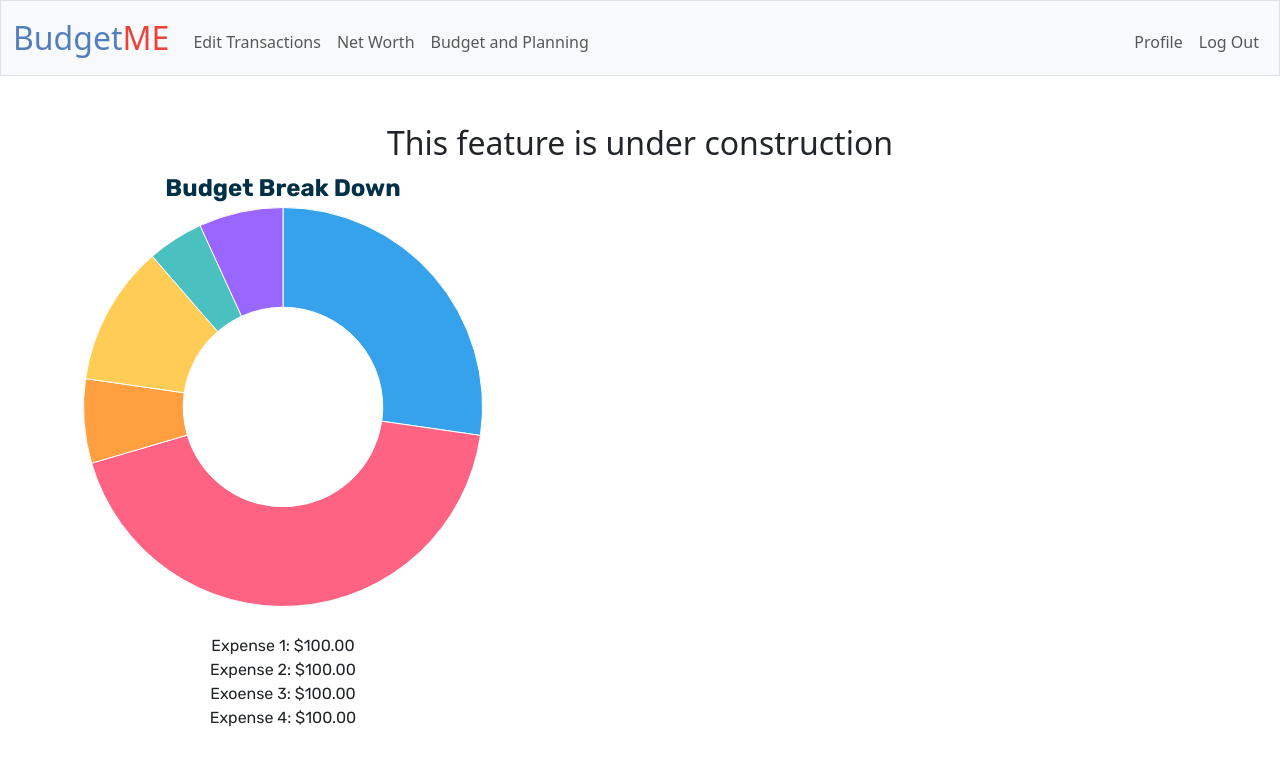
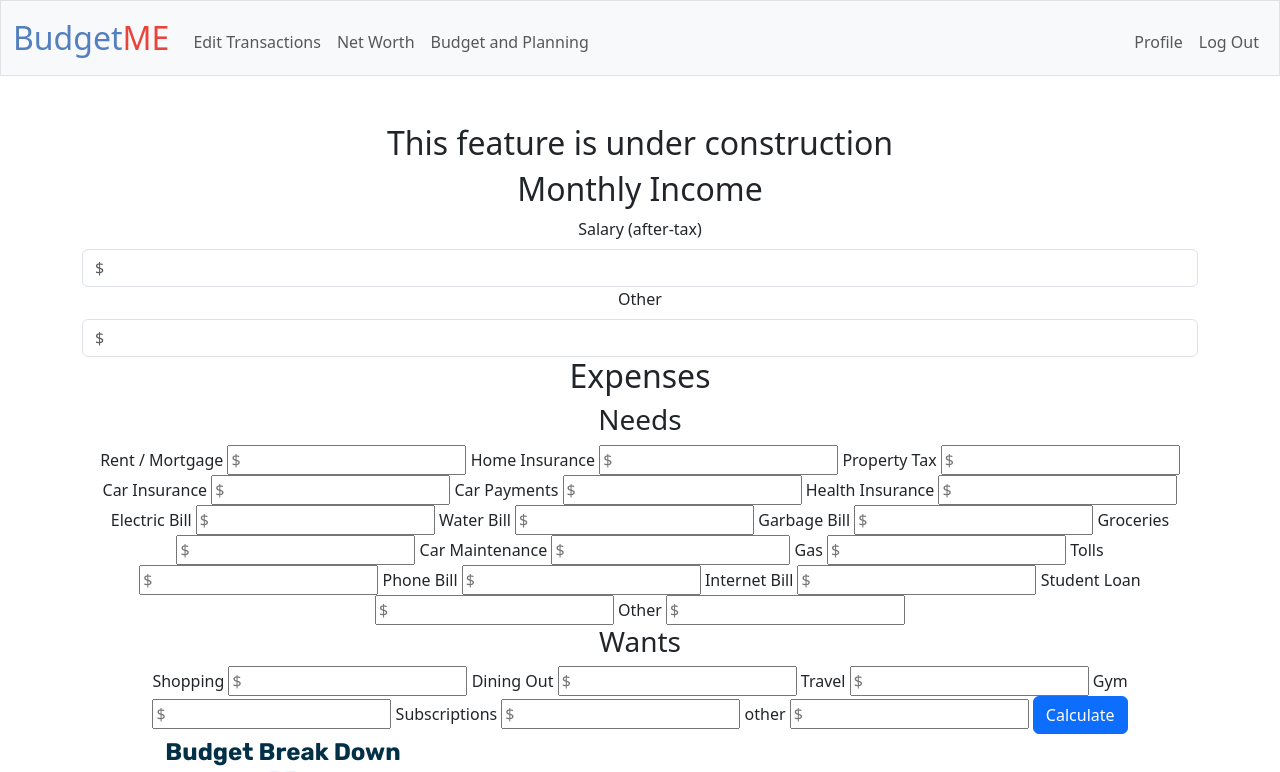
Before and after one commit to NikolaiAbaev/budgetApp, a Flask app: page /budget in a window 1280 px wide. Shown: the top 772 px of the page. Run offline with Flask 3, Linux system fonts and the light colour scheme; a user stored in the database is signed in; some libraries are stand-ins or nearby versions.

Commit message:
drafting the budget tool

```diff
--- a/templates/budget.html
+++ b/templates/budget.html
@@ -7,6 +7,93 @@
 {% block main %}
 
 <h2>This feature is under construction</h2>
+
+<div class="budget-form">
+    <form action="">
+        <h2>Monthly Income</h2>
+            <label class="form-label" for="wages">Salary (after-tax)</label>
+            <input class="form-control" type="text" name="wages" id="wages" placeholder="$">
+
+            <label class="form-label" for="wages">Other</label>
+            <input class="form-control" type="text" name="other" id="other" placeholder="$">
+
+        <h2>Expenses</h2>
+
+            <h3>Needs</h3>
+            <label for="wages">Rent / Mortgage</label>
+            <input type="text" name="rent" id="rent" placeholder="$">
+
+            <label for="wages">Home Insurance</label>
+            <input type="text" name="homeinsurance" id="homeinsurance" placeholder="$">
+
+            <label for="wages">Property Tax</label>
+            <input type="text" name="propertytax" id="propertytax" placeholder="$">
+
+            <label for="wages">Car Insurance</label>
+            <input type="text" name="carinsurance" id="carinsurance" placeholder="$">
+
+            <label for="wages">Car Payments</label>
+            <input type="text" name="carpayments" id="carpayments" placeholder="$">
+
+            <label for="wages">Health Insurance</label>
+            <input type="text" name="healthinsurance" id="healthinsurance" placeholder="$">
+
+            <label for="wages">Electric Bill</label>
+            <input type="text" name="electric" id="electric" placeholder="$">
+
+            <label for="wages">Water Bill</label>
+            <input type="text" name="waterbill" id="waterbill" placeholder="$">
+
+            <label for="wages">Garbage Bill</label>
+            <input type="text" name="garbagebill" id="garbagebill" placeholder="$">
+
+            <label for="wages">Groceries</label>
+            <input type="text" name="groceries" id="groceries" placeholder="$">
+
+            <label for="wages">Car Maintenance</label>
+            <input type="text" name="carmaintenance" id="carmaintenance" placeholder="$">
+
+            <label for="wages">Gas</label>
+            <input type="text" name="gascar" id="gascar" placeholder="$">
+
+            <label for="wages">Tolls</label>
+            <input type="text" name="tolls" id="tolls" placeholder="$">
+
+            <label for="wages">Phone Bill</label>
+            <input type="text" name="phonebill" id="phonebill" placeholder="$">
+
+            <label for="wages">Internet Bill</label>
+            <input type="text" name="internetbill" id="internetbill" placeholder="$">
+
+            <label for="wages">Student Loan</label>
+            <input type="text" name="studentloan" id="studentloan" placeholder="$">
+
+            <label for="wages">Other</label>
+            <input type="text" name="otherneeds" id="otherneeds" placeholder="$">
+
+            <h3>Wants</h3>
+
+            <label for="wages">Shopping</label>
+            <input type="text" name="shoping" id="shoping" placeholder="$">
+
+            <label for="wages">Dining Out</label>
+            <input type="text" name="diningout" id="diningout" placeholder="$">
+
+            <label for="wages">Travel</label>
+            <input type="text" name="travel" id="travel" placeholder="$">
+
+            <label for="wages">Gym</label>
+            <input type="text" name="gym" id="gym" placeholder="$">
+
+            <label for="wages">Subscriptions</label>
+            <input type="text" name="subscriptions" id="subscriptions" placeholder="$">
+
+            <label for="wages">other</label>
+            <input type="text" name="otherwants" id="otherwants" placeholder="$">
+
+        <button class="btn btn-primary">Calculate</button>
+    </form>
+</div>
 
 <table class="chart-table">
     <thead>
--- a/templates/reports.html
+++ b/templates/reports.html
@@ -28,7 +28,6 @@
             <div class="mb-3" id="range_options">
 
             </div>
-
         </form>
 
     <div class="table_chart-container">
```
Also changed, not shown: 4 other files.
